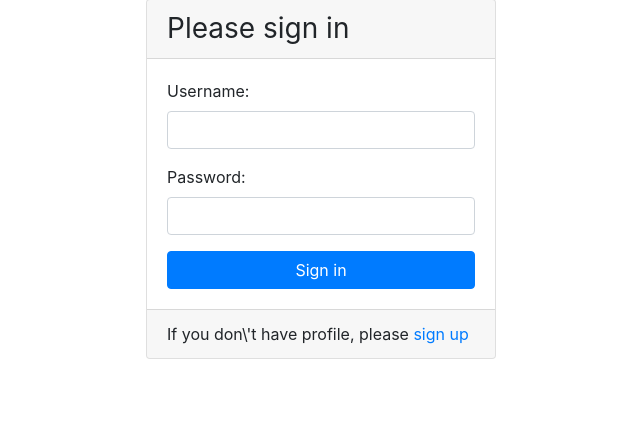
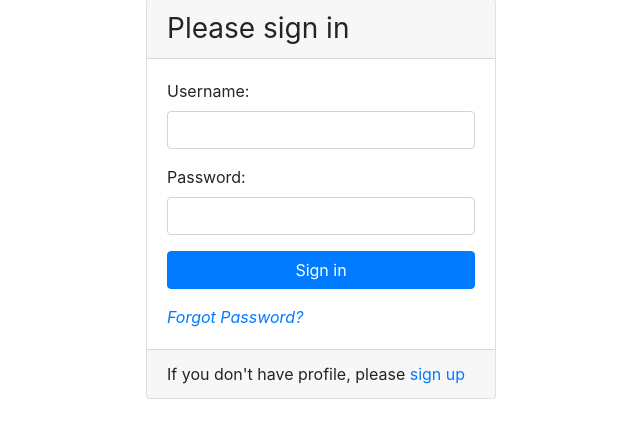
Before and after one commit to kravtsov-s-o/hw-web-10, a Django app: page /signin/ in a window 1280 px wide. Shown: the part 121-559 px from the top of the page, without its empty margins (319-959 px from the left). Run offline with Django 5.2, Linux system fonts and the light colour scheme; some libraries are stand-ins or nearby versions.

Commit message:
add reset pass, rebuild env

```diff
--- a/pyproject.toml
+++ b/pyproject.toml
@@ -9,6 +9,7 @@ python = "^3.10"
 Django = "^5.0"
 psycopg2-binary = "^2.9.9"
 python-decouple = "^3.8"
+django-environ = "^0.11.2"
 
 [tool.poetry.dev-dependencies]
 
--- a/quotes/quotes_list/templates/quotes_list/base.html
+++ b/quotes/quotes_list/templates/quotes_list/base.html
@@ -24,9 +24,7 @@
         <li class="nav-item">
             <a class="nav-link" href="{% url 'quotes_list:authors' %}">Authors</span></a>
         </li>
-    </ul>
-    {% if user.is_authenticated %}
-    <ul class="navbar-nav mr-auto">
+        {% if user.is_authenticated %}
         <li class="nav-item">
             <a class="nav-link" href="{% url 'quotes_list:addquote' %}">New Quote</span></a>
         </li>
@@ -39,7 +37,9 @@
         <li class="nav-item">
             <a class="nav-link" href="{% url 'scraping:scraping' %}">Upload from JSON</span></a>
         </li>
+        {% endif %}
     </ul>
+    {% if user.is_authenticated %}
     <span class="navbar-text text-white">
     Welcome <b>
         {% if user.is_staff %}
--- a/quotes/users/forms.py
+++ b/quotes/users/forms.py
@@ -5,6 +5,7 @@ from django.contrib.auth.models import User
 
 class RegisterForm(UserCreationForm):
     username = forms.CharField(max_length=100, required=True, widget=forms.TextInput(attrs={'class': 'form-control'}))
+    email = forms.CharField(max_length=100, required=True, widget=forms.TextInput(attrs={'class': 'form-control'}))
     password1 = forms.CharField(max_length=50, required=True,
                                 widget=forms.PasswordInput(attrs={'class': 'form-control'}))
     password2 = forms.CharField(max_length=50, required=True,
@@ -12,7 +13,7 @@ class RegisterForm(UserCreationForm):
 
     class Meta:
         model = User
-        fields = ('username', 'password1', 'password2')
+        fields = ('username', 'email', 'password1', 'password2')
 
 
 class LoginForm(AuthenticationForm):
--- /dev/null
+++ b/quotes/users/templates/users/password_reset_subject.txt
@@ -0,0 +1 @@
+Password Reset
--- a/quotes/users/templates/users/signin.html
+++ b/quotes/users/templates/users/signin.html
@@ -25,10 +25,11 @@
                 {{ form.password }}
             </div>
             <button class="btn btn-primary btn-block" type="submit">Sign in</button>
+            <p class="mb-0 mt-3"><a href="{% url "users:password_reset" %}" class="text-center"><i>Forgot Password?</i></a></p>
         </form>
     </div>
     <div class="card-footer">
-        <p class="m-0">If you don\'t have profile, please <a href="{% url 'users:signup' %}">sign up</a></p>
+        <p class="m-0">If you don't have profile, please <a href="{% url 'users:signup' %}">sign up</a></p>
     </div>
 </div>
 {% endblock %}
--- a/quotes/users/templates/users/signup.html
+++ b/quotes/users/templates/users/signup.html
@@ -12,6 +12,11 @@
                 <label>Username:</label>
                 {{ form.username }}
                 <span class="form-text text-danger">{{ form.errors.username.as_text }}</span>
+            </div>
+            <div class="form-group">
+                <label>Email:</label>
+                {{ form.email }}
+                <span class="form-text text-danger">{{ form.errors.email.as_text }}</span>
             </div>
             <div class="form-group">
                 <label>Password:</label>
--- a/quotes/users/urls.py
+++ b/quotes/users/urls.py
@@ -1,3 +1,4 @@
+from django.contrib.auth.views import PasswordResetDoneView, PasswordResetConfirmView, PasswordResetCompleteView
 from django.urls import path
 from . import views
 
@@ -7,4 +8,14 @@ urlpatterns = [
     path('signup/', views.signupuser, name='signup'),
     path('signin/', views.signinuser, name='signin'),
     path('logout/', views.logoutuser, name='logout'),
+    path('users/reset-password/', views.ResetPasswordView.as_view(), name='password_reset'),
+    path('users/reset-password/done/', PasswordResetDoneView.as_view(template_name='users/password_reset_done.html'),
+         name='password_reset_done'),
+    path('users/reset-password/confirm/<uidb64>/<token>/',
+         PasswordResetConfirmView.as_view(template_name='users/password_reset_confirm.html',
+                                          success_url='/users/reset-password/complete/'),
+         name='password_reset_confirm'),
+    path('users/reset-password/complete/',
+         PasswordResetCompleteView.as_view(template_name='users/password_reset_complete.html'),
+         name='password_reset_complete'),
 ]
--- a/quotes/users/views.py
+++ b/quotes/users/views.py
@@ -2,6 +2,10 @@ from django.shortcuts import render, redirect
 from django.contrib import messages
 from django.contrib.auth import authenticate, login, logout
 from django.contrib.auth.decorators import login_required
+from django.contrib.auth.views import PasswordResetView
+from django.contrib.messages.views import SuccessMessageMixin
+from django.shortcuts import render, redirect
+from django.urls import reverse_lazy
 
 from .forms import RegisterForm, LoginForm
 
@@ -40,7 +44,17 @@ def signinuser(request):
 
     return render(request, 'users/signin.html', context={'form': LoginForm})
 
+
 @login_required
 def logoutuser(request):
     logout(request)
     return redirect(to='quotes_list:main')
+
+
+class ResetPasswordView(SuccessMessageMixin, PasswordResetView):
+    template_name = 'users/password_reset.html'
+    email_template_name = 'users/password_reset_email.html'
+    html_email_template_name = 'users/password_reset_email.html'
+    success_url = reverse_lazy('users:password_reset_done')
+    success_message = "An email with instructions to reset your password has been sent to %(email)s."
+    subject_template_name = 'users/password_reset_subject.txt'
```
Also changed, not shown: quotes/quotes/settings.py (+22 -8 lines), quotes/users/templates/users/password_reset.html (added, +19 -0 lines), quotes/users/templates/users/password_reset_complete.html (added, +8 -0 lines), quotes/users/templates/users/password_reset_confirm.html (added, +12 -0 lines), quotes/users/templates/users/password_reset_done.html (added, +8 -0 lines), quotes/users/templates/users/password_reset_email.html (added, +13 -0 lines), 1 other file.
